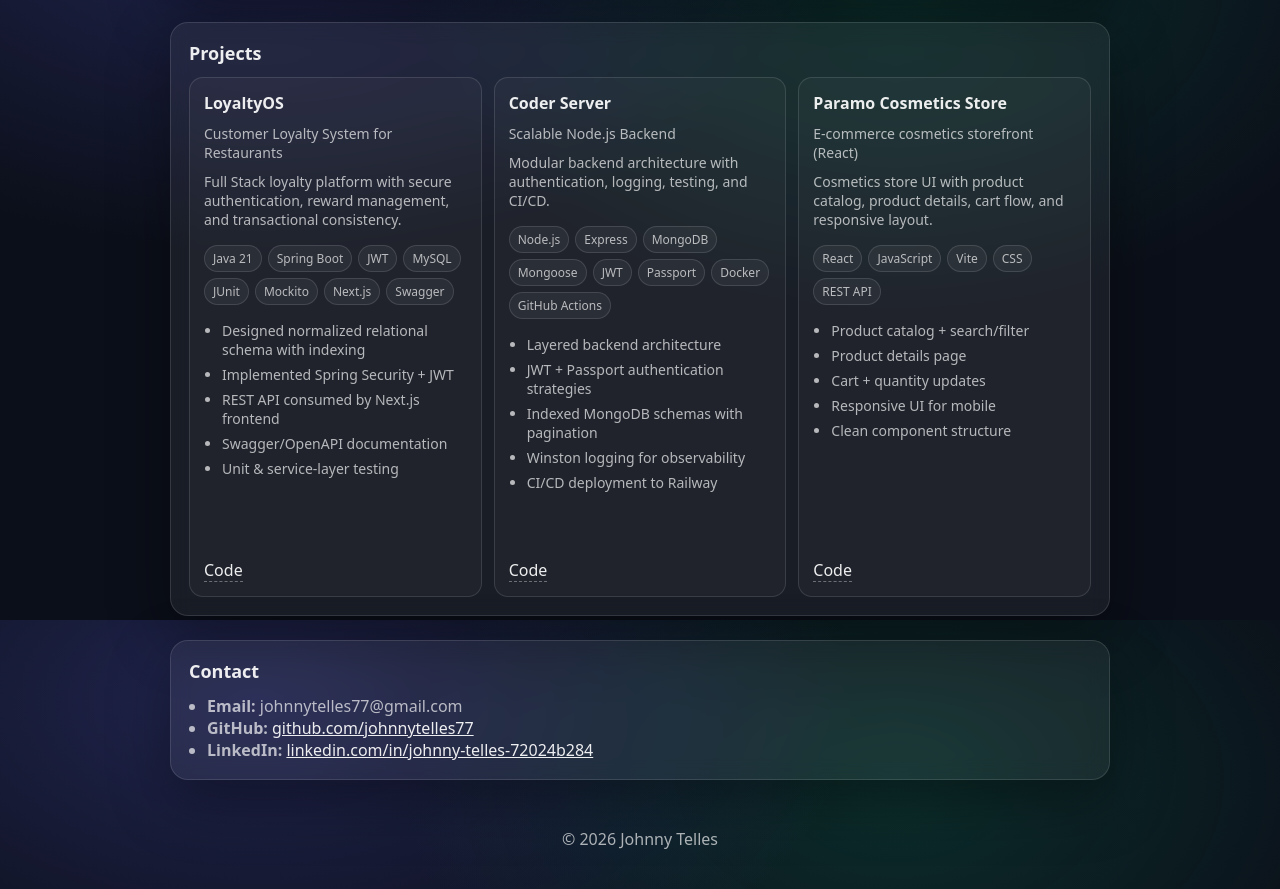
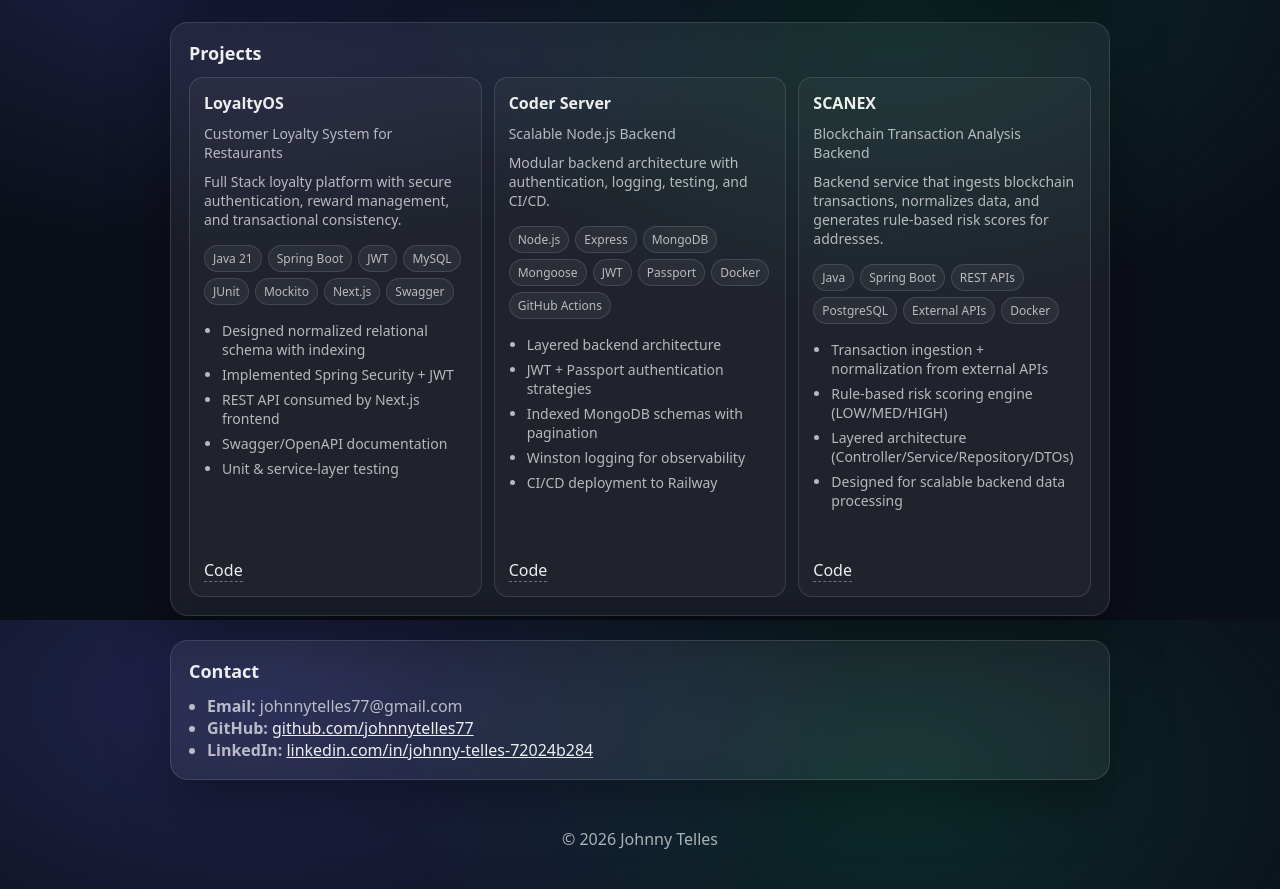
Before and after one commit to johnnytelles77/johnnytelles77.github.io, a React (Vite) app: page / in a window 1280 px wide. Shown: the part 980-1869 px from the top of the page. Built offline with nearby package versions, Linux system fonts and the light colour scheme.

Commit message:
Changes projects

```diff
--- a/src/data/projects.js
+++ b/src/data/projects.js
@@ -50,25 +50,25 @@ export const projects = [
     live: null
   },
     {
-  title: "Paramo Cosmetics Store",
-  subtitle: "E-commerce cosmetics storefront (React)",
+    title: "SCANEX",
+    subtitle: "Blockchain Transaction Analysis Backend",
     description:
-    "Cosmetics store UI with product catalog, product details, cart flow, and responsive layout.",
+      "Backend service that ingests blockchain transactions, normalizes data, and generates rule-based risk scores for addresses.",
     tech: [
-    "React",
-    "JavaScript",
-    "Vite",
-    "CSS",
-    "REST API"
+      "Java",
+      "Spring Boot",
+      "REST APIs",
+      "PostgreSQL",
+      "External APIs",
+      "Docker"
     ],
     highlights: [
-    "Product catalog + search/filter",
-    "Product details page",
-    "Cart + quantity updates",
-    "Responsive UI for mobile",
-    "Clean component structure"
+      "Transaction ingestion + normalization from external APIs",
+      "Rule-based risk scoring engine (LOW/MED/HIGH)",
+      "Layered architecture (Controller/Service/Repository/DTOs)",
+      "Designed for scalable backend data processing"
     ],
-  github: "https://github.com/johnnytelles77/Paramo-Cosmetics.git",
+    github: "https://github.com/johnnytelles77/scanex-api",
     live: null
   }
 ];
```
Lines whose indentation alone changed are shown as unchanged.
